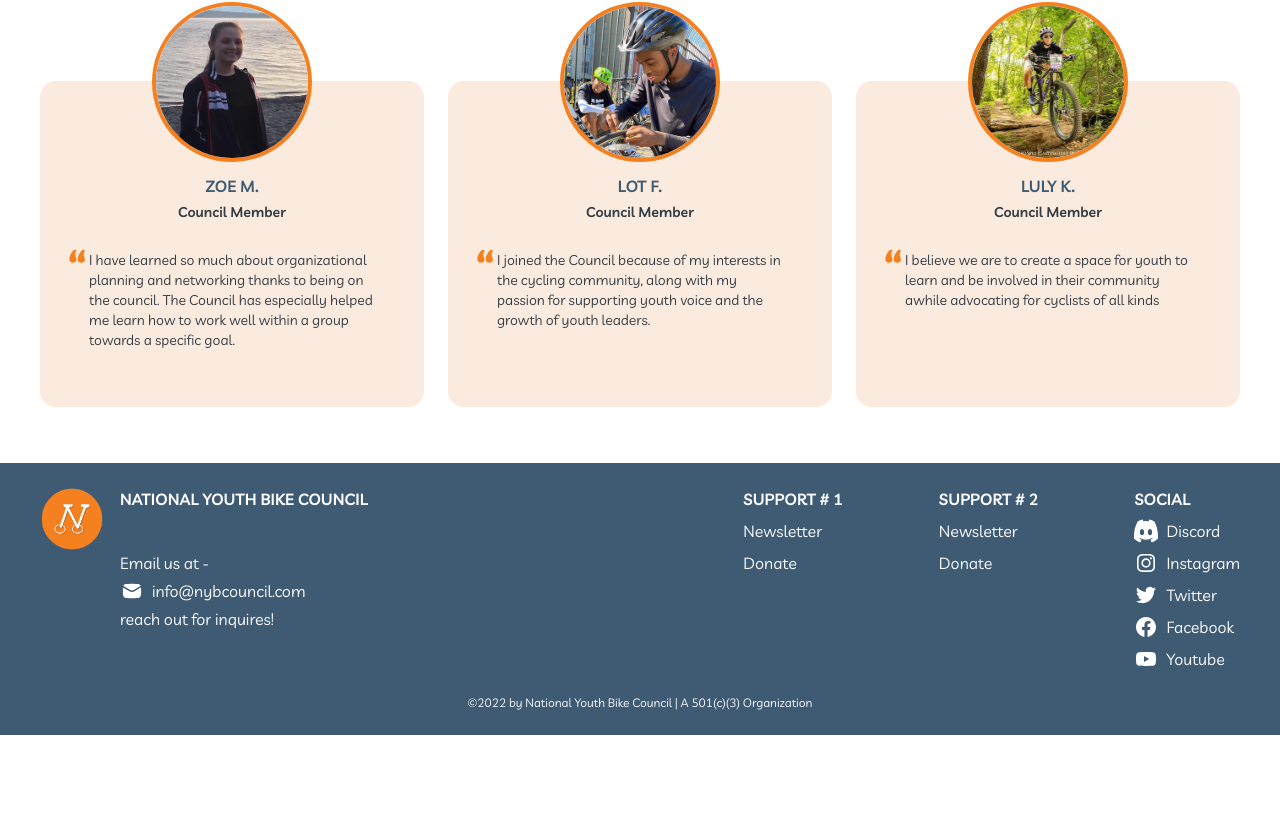
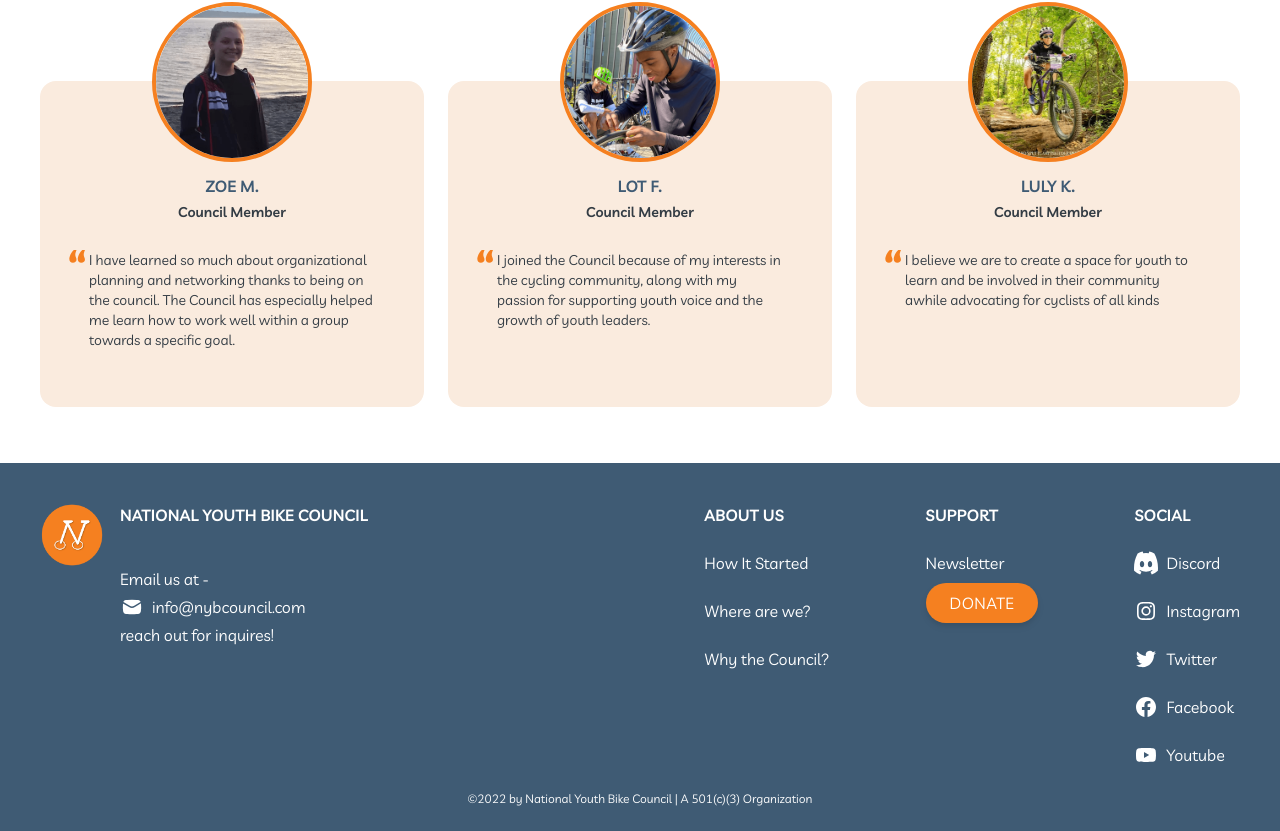
Before and after one commit to wdmnybcouncil/national-youth-bike-council, a React (Create React App) app: page / in a window 1280 px wide. Shown: the part 1834-2665 px from the top of the page. Before the commit the page ends 2569 px from the top, so only its background shows below. Built offline with nearby package versions, Linux system fonts and the light colour scheme; what prettier-plugin-tailwindcss would draw is missing.

Commit message:
refactor: modularize the links on page

```diff
--- a/src/components/CTALink.js
+++ b/src/components/CTALink.js
@@ -9,7 +9,8 @@ import { Link } from "react-router-dom";
  * @author [Shraddha](https://github.com/5hraddha)
  */
 
-function CTALink({ linkTo, children, className = "" }) {
+function CTALink({ type, linkTo, className = "", children }) {
+  if (type === "internal") {
     return (
       <Link
         to={linkTo}
@@ -19,8 +20,25 @@ function CTALink({ linkTo, children, className = "" }) {
       </Link>
     );
   }
+  if (type === "external") {
+    return (
+      <a
+        href={linkTo}
+        target="_blank"
+        rel="noreferrer"
+        className={`focus:ring-offset-0.5 inline-block max-w-fit transform rounded-full bg-skin-button-accent px-6 py-2 text-sm uppercase tracking-wide text-skin-muted drop-shadow-md transition hover:-translate-y-0.5 hover:bg-skin-button-accent-hover focus:outline-none focus:ring-1 focus:ring-white lg:text-base ${className}`}
+      >
+        {children}
+      </a>
+    );
+  }
+}
 
 const propTypes = {
+  /**
+   * Defines the type of the link: whether it is linking to an external page or internal page
+   */
+  type: PropTypes.oneOf(["external", "internal"]).isRequired,
   /**
    * Sets the url where the CTALink should point to when clicked
    */
@@ -28,8 +46,8 @@ const propTypes = {
   /**
    * Sets the content of the CTALink
    */
+  className: PropTypes.string,
   children: PropTypes.any.isRequired,
-  className: PropTypes.string,
 };
 
 CTALink.displayName = "CTALink";
--- a/src/components/Footer.js
+++ b/src/components/Footer.js
@@ -2,6 +2,8 @@ import React from "react";
 import Logo from "./Logo";
 import MailTo from "./MailTo";
 import FooterSection from "./FooterSection";
+import PageLink from "./PageLink";
+import CTALink from "../components/CTALink";
 import logoIcon from "../assets/images/icon-logo.png";
 import mailIcon from "../assets/images/icon-mail.svg";
 import discordIcon from "../assets/images/social/icon-discord.svg";
@@ -12,11 +14,11 @@ import youtubeIcon from "../assets/images/social/icon-youtube.svg";
 
 function Footer() {
   return (
-    <footer className="w-full bg-skin-fill-primary text-sm text-skin-muted lg:text-base">
+    <footer className="w-full pt-4 bg-skin-fill-primary text-sm text-skin-muted lg:text-base">
       <div className="mx-auto flex max-w-screen-xl flex-col gap-y-10 px-8 py-6 md:flex-row md:items-start md:justify-between md:gap-y-0 md:px-10">
         <div className="flex flex-col gap-2 xs:gap-0">
           <div className="flex flex-col gap-4 xs:flex-row xs:items-center md:items-start">
-            <Logo linkTo="" logoSrc={logoIcon} logoAlt="logo for National Youth Bike Council with a big N with wheels" />
+            <Logo linkTo="/" logoSrc={logoIcon} logoAlt="logo for National Youth Bike Council with a big N with wheels" />
             <h2 className="font-semibold uppercase">National Youth Bike Council</h2>
           </div>
           <div className="flex flex-col gap-1 xs:pl-16 lg:pl-20">
@@ -32,37 +34,45 @@ function Footer() {
         </div>
         <div className="flex flex-col justify-between gap-y-10 xs:flex-row xs:gap-y-0 md:gap-x-16 lg:gap-x-24">
           <FooterSection>
-            <FooterSection.Header>Support # 1</FooterSection.Header>
-            <FooterSection.Link linkTo="">Newsletter</FooterSection.Link>
-            <FooterSection.Link linkTo="">Donate</FooterSection.Link>
+            {/* Section # 1 - About Us */}
+            <FooterSection.Header>About Us</FooterSection.Header>
+            <PageLink type="internal" linkTo="/how-it-started" className="mt-0 bg-skin-fill-primary text-sm text-skin-muted lg:text-base no-underline hover:underline">How It Started</PageLink>
+            <PageLink type="internal" linkTo="/where-are-we" className="mt-0 bg-skin-fill-primary text-sm text-skin-muted lg:text-base no-underline hover:underline">Where are we?</PageLink>
+            <PageLink type="internal" linkTo="/why-the-council" className="mt-0 bg-skin-fill-primary text-sm text-skin-muted lg:text-base no-underline hover:underline">Why the Council?</PageLink>
           </FooterSection>
+
+          {/* Section # 2 - Support Us */}
           <FooterSection>
-            <FooterSection.Header>Support # 2</FooterSection.Header>
-            <FooterSection.Link linkTo="">Newsletter</FooterSection.Link>
-            <FooterSection.Link linkTo="">Donate</FooterSection.Link>
+            <FooterSection.Header>Support</FooterSection.Header>
+            <PageLink type="external" linkTo="https://docs.google.com/forms/d/e/1FAIpQLSfCLjXlghaJvNn8ijeqImKdB6KO1Mtx4bcfxqJRhns3xpxw6w/viewform?usp=sf_link" className="mt-0 bg-skin-fill-primary text-sm text-skin-muted lg:text-base no-underline hover:underline">Newsletter</PageLink>
+            <CTALink type="external" linkTo="https://www.paypal.com/donate/?hosted_button_id=NMZD8JZX7UZ28">
+              Donate
+            </CTALink>
           </FooterSection>
+
+          {/* Section # 3 - Social */}
           <FooterSection>
             <FooterSection.Header>Social</FooterSection.Header>
-            <FooterSection.Link linkTo="">
+            <PageLink type="external" linkTo="https://discord.gg/2jnVUXUkHk" className="mt-0 bg-skin-fill-primary text-sm text-skin-muted lg:text-base no-underline hover:underline">
               <img src={discordIcon} alt="discord icon" className="h-6 w-6" />
               Discord
-            </FooterSection.Link>
-            <FooterSection.Link linkTo="">
+            </PageLink>
+            <PageLink type="external" linkTo="https://www.instagram.com/nationalyouthbike/?hl=en" className="mt-0 bg-skin-fill-primary text-sm text-skin-muted lg:text-base no-underline hover:underline">
               <img src={instagramIcon} alt="instagram icon" className="h-6 w-6" />
               Instagram
-            </FooterSection.Link>
-            <FooterSection.Link linkTo="">
+            </PageLink>
+            <PageLink type="external" linkTo="https://twitter.com/National_ybc" className="mt-0 bg-skin-fill-primary text-sm text-skin-muted lg:text-base no-underline hover:underline">
               <img src={twitterIcon} alt="twitter icon" className="h-6 w-6" />
               Twitter
-            </FooterSection.Link>
-            <FooterSection.Link linkTo="">
+            </PageLink>
+            <PageLink type="external" linkTo="https://www.facebook.com/Nybcouncil/" className="mt-0 bg-skin-fill-primary text-sm text-skin-muted lg:text-base no-underline hover:underline">
               <img src={facebookIcon} alt="facebook icon" className="h-6 w-6" />
               Facebook
-            </FooterSection.Link>
-            <FooterSection.Link linkTo="">
+            </PageLink>
+            <PageLink type="external" linkTo="https://www.youtube.com/channel/UC6J-nXvkVU4LyEFf73_mR2Q" className="mt-0 bg-skin-fill-primary text-sm text-skin-muted lg:text-base no-underline hover:underline">
               <img src={youtubeIcon} alt="facebook icon" className="h-6 w-6" />
               Youtube
-            </FooterSection.Link>
+            </PageLink>
           </FooterSection>
         </div>
       </div>
--- a/src/components/FooterSection/FooterLink.js
+++ /dev/null
@@ -1,33 +0,0 @@
-import React from "react";
-import PropTypes from "prop-types";
-import { Link } from "react-router-dom";
-
-/**
- * The **FooterLink** component renders links in the footer
- *
- * @version 1.0.0
- * @author [Shraddha](https://github.com/5hraddha)
- */
-function FooterLink({ linkTo, children }) {
-  return (
-    <Link to={linkTo} className="flex gap-2 decoration-skin-accent underline-offset-4 transition-all hover:underline hover:opacity-90">
-      {children}
-    </Link>
-  );
-}
-
-const propTypes = {
-  /**
-   * Sets the url where the FooterLink should point to when clicked
-   */
-  linkTo: PropTypes.string.isRequired,
-  /**
-   * Sets the content or text of the FooterLink
-   */
-  children: PropTypes.any.isRequired,
-};
-
-FooterLink.displayName = "FooterLink";
-FooterLink.propTypes = propTypes;
-
-export default FooterLink;
--- a/src/components/FooterSection/FooterSection.js
+++ b/src/components/FooterSection/FooterSection.js
@@ -1,7 +1,6 @@
 import React from "react";
 import PropTypes from "prop-types";
 import FooterHeader from "./FooterHeader";
-import FooterLink from "./FooterLink";
 
 /**
  * The **FooterSection** component renders a section in the footer
@@ -25,5 +24,4 @@ FooterSection.propTypes = propTypes;
 
 export default Object.assign(FooterSection, {
   Header: FooterHeader,
-  Link: FooterLink,
 });
--- a/src/components/Header.js
+++ b/src/components/Header.js
@@ -67,7 +67,7 @@ function Header() {
           <Dropdown label="Resources">
             <Dropdown.Item type="internal" linkTo="/resources-safety">Resources & Safety</Dropdown.Item>
           </Dropdown>
-          <CTALink linkTo="/join-us" className="ml-2 mt-2 lg:mt-0 lg:ml-4">
+          <CTALink type="internal" linkTo="/join-us" className="ml-2 mt-2 lg:mt-0 lg:ml-4">
             Join us
             <img src={btnArrow} alt="arrow on button" className="ml-2 inline h-5" />
           </CTALink>
--- a/src/components/PageLink.js
+++ b/src/components/PageLink.js
@@ -8,10 +8,10 @@ import { Link } from "react-router-dom";
  * @version 1.0.0
  * @author [Shraddha](https://github.com/5hraddha)
  */
-function PageLink({ type, linkTo, children }) {
+function PageLink({ type, linkTo, className = "", children }) {
   if (type === "internal") {
     return (
-      <Link to={linkTo} className="gap- 2 mt-4 flex underline underline-offset-4 transition-all hover:decoration-skin-accent hover:opacity-90">
+      <Link to={linkTo} className={`gap-2 mt-4 flex underline underline-offset-4 transition-all hover:decoration-skin-accent hover:opacity-90 ${className}`}>
         {children}
       </Link>
     );
@@ -22,7 +22,7 @@ function PageLink({ type, linkTo, children }) {
         href={linkTo}
         target="_blank"
         rel="noreferrer"
-        className="gap- 2 mt-4 flex underline underline-offset-4 transition-all hover:decoration-skin-accent hover:opacity-90"
+        className={`gap-2 mt-4 flex underline underline-offset-4 transition-all hover:decoration-skin-accent hover:opacity-90 ${className}`}
       >
         {children}
       </a>
@@ -41,6 +41,7 @@ const propTypes = {
    * Sets the url where the PageLink should point to when clicked
    */
   linkTo: PropTypes.string.isRequired,
+  className: PropTypes.string,
   /**
    * Sets the content or text of the PageLink
    */
--- a/src/views/Advisors.js
+++ b/src/views/Advisors.js
@@ -61,7 +61,7 @@ function Advisors({ advisorsView, advisorMembers = [], onCardClick }) {
           <PageLink type="external" linkTo="https://docs.google.com/document/d/1IY-epyZT0j91pbPX4uls_dMo76dzlP_4E_0Anj56d3Y/edit?usp=sharing">
             Click here to see full descriptions
           </PageLink>
-          <CTALink linkTo="/join-us" className="mt-4 self-center xs:self-start">
+          <CTALink type="internal" linkTo="/join-us" className="mt-4 self-center xs:self-start">
             Join us
             <img src={btnArrow} alt="arrow on button" className="ml-2 inline h-5" />
           </CTALink>
--- a/src/views/Home.js
+++ b/src/views/Home.js
@@ -63,7 +63,7 @@ function Home({ homeView, homeViewMembers = [], onCardClick }) {
                 We are a <span className="font-semibold">youth-led non-profit</span> that creates a space for our peers to feel empowered and have the tools,
                 leadership skills, and youth role models necessary to be leaders in their own community.
               </p>
-              <CTALink linkTo="/join-us">
+              <CTALink type="internal" linkTo="/join-us">
                 Join us
                 <img src={btnArrow} alt="arrow on button" className="ml-2 inline h-5" />
               </CTALink>
```
Lines whose indentation alone changed are shown as unchanged.
